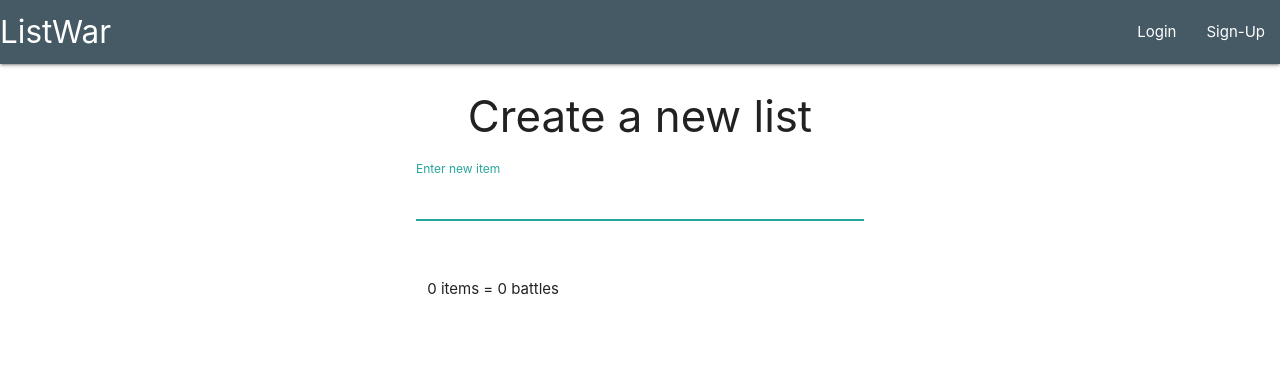
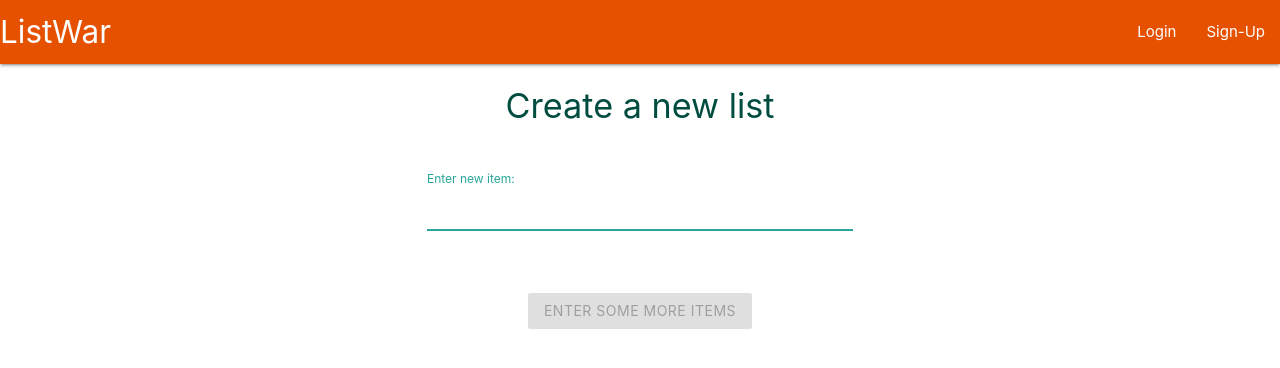
Before and after one commit to DanOswalt/listwar2, a Vue app: page /createlist in a window 1280 px wide. Shown: the top 368 px of the page. Built offline with nearby package versions, Linux system fonts and the light colour scheme.

Commit message:
list component functional

```diff
--- a/src/components/layout/Navbar.vue
+++ b/src/components/layout/Navbar.vue
@@ -1,6 +1,6 @@
 <template lang="html">
   <nav>
-    <div class="nav-wrapper blue-grey darken-2">
+    <div class="nav-wrapper orange darken-4">
       <router-link to="/" class="brand-logo">ListWar</router-link>
       <ul id="nav-mobile" class="right hide-on-med-and-down">
         <li><router-link to="/login">Login</router-link></li>
--- a/src/components/views/CreateList.vue
+++ b/src/components/views/CreateList.vue
@@ -1,35 +1,60 @@
 <template lang="html">
-  <div class="createlist container">
-    <header>
-      <h3 class="center-align">Create a new list</h3>
+  <div class="createlist">
+    <header class="title">
+      <h4 v-if="!entriesSubmitted" class="center-align teal-text text-darken-4">Create a new list</h4>
+      <h4 v-else class="center-align teal-text text-darken-4">Give it a title!</h4>
     </header>
+
+    <!-- form row -->
     <div class="row">
-      <form @submit.prevent="addEntry" class="col s12 m6 offset-m3">
+      <form v-show="entriesSubmitted" @submit.prevent="createList" class="col s12 m6 offset-m3 l4 offset-l4">
         <div class="row">
+          <div class="input-field">
+            <input id="titleInput"
+                   ref="title"
+                   type="text"
+                   v-model="title">
+            <label for="title">Title:</label>
+          </div>
+        </div>
+      </form>
+
+      <form @submit.prevent="addEntry" class="col s12 m6 offset-m3 l4 offset-l4">
+        <div v-if="!entriesSubmitted" class="row">
           <div class="input-field">
             <input id="entryInput"
                    type="text"
-                   @keydown.tab.prevent="addEntry"
                    v-model="newEntry"
                    autofocus>
-            <label for="entry">Enter new item</label>
-          </div>
-        </div>
-        <div class="row">
-          <div class="col s12">
-            <p>{{ entries.length }} items = {{ this.battleCount }} battles</p>
+            <label for="entry">Enter new item:</label>
           </div>
         </div>
         <div class="row">
           <ul v-show="entries.length > 0" class="entries-list collection">
             <li v-for="(entry, index) in entries"
                 :key="index"
-                class="collection-item">{{ entry }}
-                <i @click="removeEntry(index)" class="material-icons right remove">highlight_off</i>
+                class="collection-item"
+                :class="entryClasses">{{ entry }}
+                <i v-if=!entriesSubmitted @click="removeEntry(index)" class="material-icons right remove grey-text">highlight_off</i>
             </li>
           </ul>
         </div>
       </form>
+
+      <!-- submit button row -->
+      <div class="row center-align">
+        <div v-if="!entriesSubmitted" class="col s12">
+          <div v-if="entriesCount >= 4" @click.prevent="submitEntries" class="btn orange darken-4">
+            <i class="material-icons right">arrow_right</i>{{ entriesCount }} entries go {{ roundCount }} rounds
+          </div>
+          <div v-else class="btn disabled">Enter some more items</div>
+        </div>
+
+        <div v-if="entriesSubmitted" class="col s12">
+          <button class="btn orange darken-4" :class="{ disabled: !title }" @click="createList">Save List</button>
+        </div>
+      </div>
+
     </div>
   </div>
 </template>
@@ -40,28 +65,47 @@ export default {
   data () {
     return {
       newEntry: '',
-      entries: []
+      title: '',
+      entries: [],
+      entriesSubmitted: false
     }
   },
   computed: {
     entriesCount () {
       return this.entries.length
     },
-    battleCount () {
+    roundCount () {
       let count = 0
       for (let i = 0; i < this.entriesCount; i++) {
         count += i
       }
       return count
+    },
+    entryClasses () {
+      return {
+        teal: this.entriesSubmitted,
+        'white-text': this.entriesSubmitted,
+        'teal-text': !this.entriesSubmitted,
+        'text-darken-4': !this.entriesSubmitted
+      }
     }
   },
   methods: {
     addEntry () {
-      this.entries.push(this.newEntry)
-      this.newEntry = ''
+      if (this.newEntry) {
+        this.entries.push(this.newEntry)
+        this.newEntry = ''
+      }
     },
     removeEntry (index) {
       this.entries.splice(index, 1)
+    },
+    submitEntries () {
+      this.entriesSubmitted = true
+      this.$nextTick(() => this.$refs.title.focus()) // this works, but why exactly?
+    },
+    createList () {
+      console.log(this.title, this.entries)
     }
   }
 }
@@ -71,6 +115,11 @@ export default {
   .createlist .remove {
     cursor: pointer;
   }
+
+  .createlist .title {
+    margin-bottom: 3em;
+  }
+
 </style>
 
 /*
--- a/src/components/views/Home.vue
+++ b/src/components/views/Home.vue
@@ -16,7 +16,7 @@
         <div v-else>Create a list</div>
       </div>
     </section>
-    <router-link to="/createlist" class="createlist-btn btn-floating btn-large indigo pulse"><i class="material-icons">add</i></router-link>
+    <router-link to="/createlist" class="createlist-btn btn-floating btn-large orange darken-4" :class="{ pulse: !savedLists }"><i class="material-icons">add</i></router-link>
   </div>
 </template>
 
@@ -37,6 +37,17 @@ export default {
   },
   created () {
     console.log(db)
+
+    /* when  hitting home, allow anon user to be created,
+       this user can create a personal list, but has to log in to share or save
+
+      1. on home component creation, see if a session cookie is present?
+      2. if cookie is there, log into firebase auth
+      3. else, create a new anon user? or a generic anonymous/createlist route
+      4. when submitting form, you give it a title
+      5. then the list object is attached to the user
+    */
+
     // db.collection('users').add({
     //   first: 'Ada',
     //   last: 'Lovelace',
--- a/src/components/views/Home/ListThumbnail.vue
+++ b/src/components/views/Home/ListThumbnail.vue
@@ -1,10 +1,10 @@
 <template lang="html">
   <div class="thumbnail">
-    <div class="card blue-grey darken-1">
-      <div class="card-content white-text">
+    <div class="card white">
+      <div class="card-content teal-text text-darken-4">
         <span class="card-title center">{{ list.title }}</span>
         <ul class="list-entries collection">
-          <li class="list-entry collection-item blue-grey-text darken-2" v-for="(entry, index) in list.entries" :key="index">{{ entry.value }}</li>
+          <li class="list-entry collection-item white-text teal" v-for="(entry, index) in list.entries" :key="index">{{ entry.value }}</li>
         </ul>
       </div>
     </div>
@@ -24,4 +24,8 @@ export default {
 </script>
 
 <style lang="css">
+
+  .thumbnail .collection {
+    border-radius: 10px;
+  }
 </style>
```
